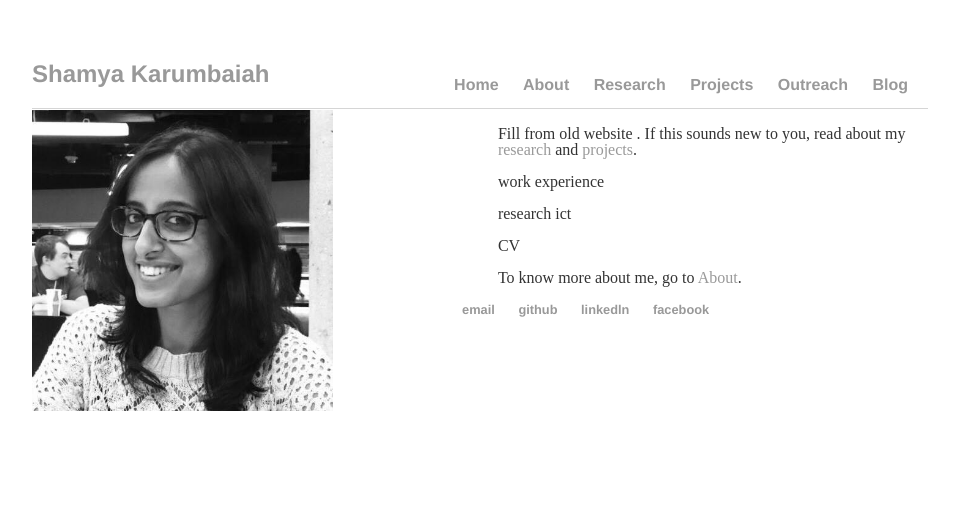
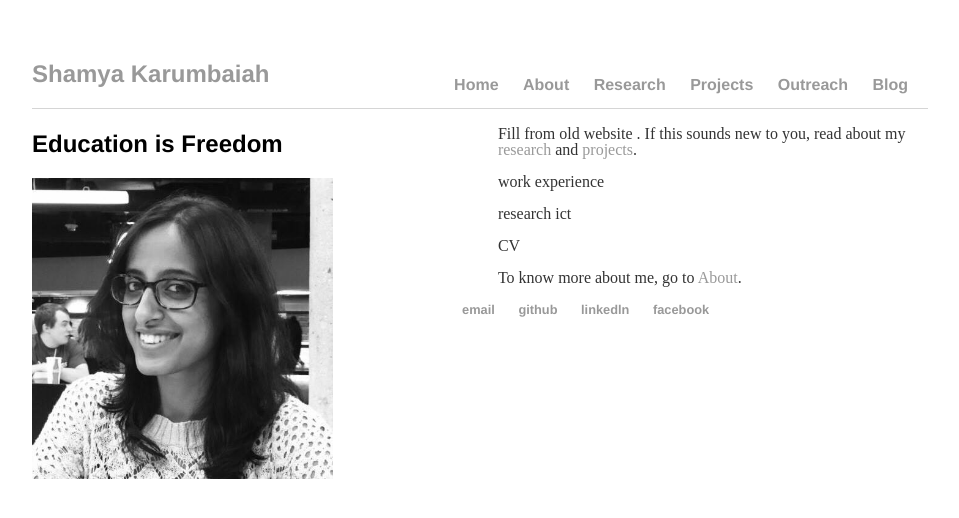
Before and after one commit to Shamya/shamyatest.github.io, a Jekyll site: the page built from index.html, in a window 1280 px wide. Shown: the top 518 px of the page, without its empty margins (160-1119 px from the left). Built offline with Jekyll 4.4.1, drawn with Linux system fonts in a browser that asks for light colours; some of the changed lines change nothing that is shown.

Commit message:
Update index.html

```diff
--- a/index.html
+++ b/index.html
@@ -1,8 +1,9 @@
 ---
 layout: default
-title: Education is Freedom
+title: Shamya Karumbaiah
 ---
 <div class="section1">
+  <h2>Education is Freedom</h2>
   <img src="/images/shamya.jpg" height=70% width=70%></img>
 </div>
 
```
